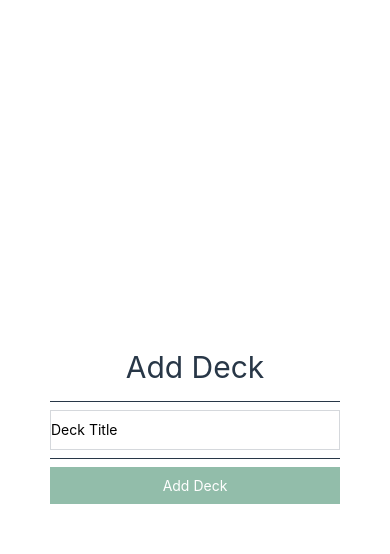
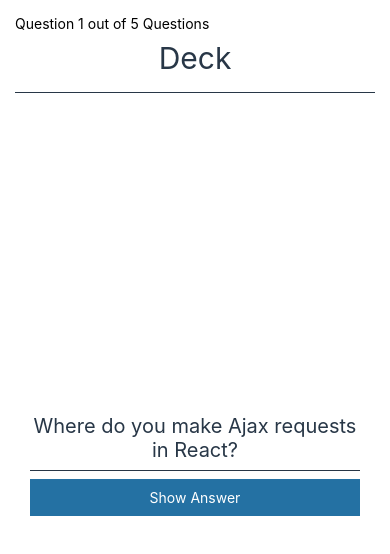
Before and after one commit to belalhamdy/questions-flash-cards, a React Native app: screen / in a window 390 px wide. Shown: the top 554 px of the page. Built offline with nearby package versions, Linux system fonts and the light colour scheme.

Commit message:
Added quiz

```diff
--- a/App.tsx
+++ b/App.tsx
@@ -2,6 +2,8 @@ import React from 'react';
 import { StyleSheet, Text, View } from 'react-native';
 // @ts-ignore
 import DeckView from './components/deck/DeckView'
+// @ts-ignore
+import QuizView from './components/QuizView'
 // @ts-ignore
 import AddQuestion from './components/deck/AddQuestion'
 // @ts-ignore
@@ -9,8 +11,7 @@ import AddDeck from './components/deck/AddDeck'
 
 export default function App() {
   return (
-      // TODO Test Add deck and test again deck view
-   <AddDeck/>
+   <QuizView/>
   );
 }
 
--- /dev/null
+++ b/components/QuizView.js
@@ -0,0 +1,189 @@
+import {Alert, View, StyleSheet, Platform, TouchableOpacity, FlatList, Text, Button} from 'react-native'
+import React, {Component} from "react";
+import * as Constants from "expo-constants";
+import COLORS from "../utils/COLORS";
+
+// takes the deck
+class QuizView extends Component {
+    componentDidMount() {
+    }
+
+    state = {
+        currentIndex: 0,
+        showAnswer: false,
+        correct: 0,
+        finish: false,
+    };
+    handleShowAnswer = () => {
+        this.setState({showAnswer: true});
+    };
+    gotoNextQuestion = () => {
+        this.setState({showAnswer: false, currentIndex: this.state.currentIndex + 1}, () =>
+        {this.setState({finish: this.state.currentIndex >= this.props.deck.questions.length})});
+    };
+    handleCorrect = () => {
+        this.setState({correct: this.state.correct + 1}, this.gotoNextQuestion);
+    };
+    handleNotCorrect = () => {
+        this.gotoNextQuestion();
+    };
+    handleAgain = () => {
+        this.setState({correct: 0, showAnswer: false, currentIndex: 0, finish: false})
+    };
+    handleGoToHome = () => {
+        // TODO
+    };
+    handleGoToDeck = () => {
+        // TODO
+    };
+    render() {
+        // TODO Uncomment below
+        /*const {title,questions} = this.props.deck;
+        const current = questions[currentIndex];
+        const length = questions.length;
+        */
+        const {currentIndex, showAnswer, finish, correct} = this.state;
+
+
+        const title = "Deck";
+        length = 5;
+        const current = {
+            question: 'Where do you make Ajax requests in React?',
+            answer: 'The componentDidMount lifecycle event'
+        };
+
+        const {question, answer} = current;
+        const questionsWord = length === 1 ? "Question" : "Questions";
+        if (length === 0){
+            return (
+                <View style={styles.container}>
+                    <Text style={styles.title}>{title}</Text>
+                    <Text style={styles.title}>No Questions in this deck</Text>
+                    <View style={styles.separator}/>
+
+                        <TouchableOpacity onPress={this.handleGoToDeck} style={styles.show}>
+                            <Text style={styles.buttonText}>Go to Deck </Text>
+                        </TouchableOpacity>
+
+                        <View style={styles.separator}/>
+
+                        <TouchableOpacity onPress={this.handleGoToHome} style={styles.show}>
+                            <Text style={styles.buttonText}>Home</Text>
+                        </TouchableOpacity>
+                    </View>
+            )
+        }
+        else if (finish) return (
+            <View style={styles.container}>
+                <Text>Finish</Text>
+                <Text style={styles.title}>{title}</Text>
+                <Text style={styles.title}>You have solved {correct} questions!!</Text>
+                <View style={styles.separator}/>
+                <View style={styles.container}>
+                    <TouchableOpacity onPress={this.handleAgain} style={styles.show}>
+                        <Text style={styles.buttonText}>Again</Text>
+                    </TouchableOpacity>
+
+                    <View style={styles.separator}/>
+
+                    <TouchableOpacity onPress={this.handleGoToDeck} style={styles.show}>
+                        <Text style={styles.buttonText}>Go to Deck </Text>
+                    </TouchableOpacity>
+
+                   <View style={styles.separator}/>
+
+                   <TouchableOpacity onPress={this.handleGoToHome} style={styles.show}>
+                        <Text style={styles.buttonText}>Home</Text>
+                    </TouchableOpacity>
+                </View>
+            </View>
+        );
+        else return (
+            <View style={styles.container}>
+                <Text>Question {currentIndex + 1} out of {length} {questionsWord}</Text>
+                <Text style={styles.title}>{title}</Text>
+                <View style={styles.separator}/>
+                <View style={styles.container}>
+                    <Text style={styles.question}>{question}</Text>
+
+                    {showAnswer && <View style={styles.separator}/>}
+                    {showAnswer && <Text style={styles.answer}>{answer} </Text>}
+                    <View style={styles.separator}/>
+
+                    {!showAnswer && <TouchableOpacity onPress={this.handleShowAnswer} style={styles.show}>
+                        <Text style={styles.buttonText}>Show Answer</Text>
+                    </TouchableOpacity>}
+
+                    {showAnswer && <View style={styles.separator}/>}
+
+                    {showAnswer && <TouchableOpacity onPress={this.handleCorrect} style={styles.correct}>
+                        <Text style={styles.buttonText}>Correct </Text>
+                    </TouchableOpacity>}
+
+                    {showAnswer && <View style={styles.separator}/>}
+
+                    {showAnswer && <TouchableOpacity onPress={this.handleNotCorrect} style={styles.unCorrect}>
+                        <Text style={styles.buttonText}>Not Correct</Text>
+                    </TouchableOpacity>}
+                </View>
+            </View>
+        );
+    }
+}
+
+const styles = StyleSheet.create({
+    allScreen:{
+        marginTop: Constants.statusBarHeight,
+        flex: 1,
+    },
+    container: {
+        flex: 1,
+        justifyContent: 'center',
+        padding: 15,
+    },
+    question: {
+        fontSize: 20,
+        textAlign: 'center',
+        marginVertical: 0,
+        color: COLORS.darkblue,
+
+    },
+    answer: {
+        fontSize: 20,
+        textAlign: 'center',
+        marginVertical: 0,
+        color: COLORS.green,
+
+    },
+    title: {
+        fontSize: 30,
+        textAlign: 'center',
+        marginVertical: 8,
+        color: COLORS.darkblue,
+
+    },
+    separator: {
+        marginVertical: 8,
+        borderBottomColor: COLORS.darkblue,
+        borderBottomWidth: StyleSheet.hairlineWidth,
+    },
+    show: {
+        backgroundColor: COLORS.blue,
+        padding: 10,
+        alignItems: "center",
+    },
+    correct: {
+        backgroundColor: COLORS.green,
+        padding: 10,
+        alignItems: "center",
+    },
+    unCorrect: {
+        backgroundColor: COLORS.red,
+        padding: 10,
+        alignItems: "center",
+    },
+    buttonText: {
+        color: COLORS.white,
+    },
+});
+export default QuizView;
```
Also changed, not shown: components/quiz/FinishQuizView.js (deleted), components/quiz/HideAnswerView.js (deleted), components/quiz/QuizView.js (deleted), components/quiz/ShowAnswerView.js (deleted), 1 other file (tests, documents, lock files or other folders).
